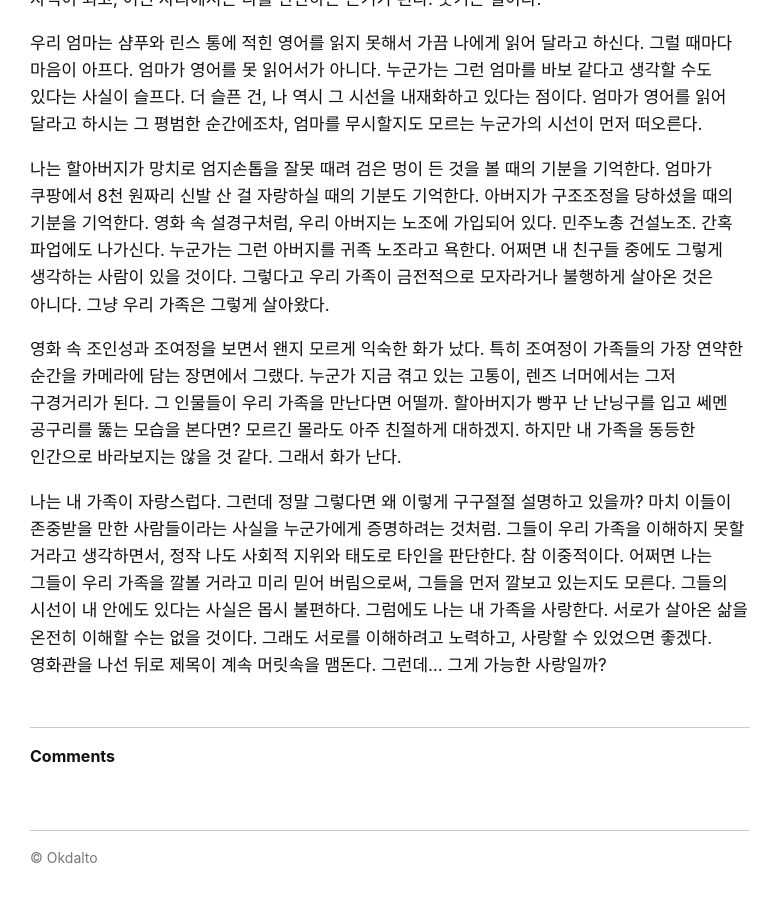
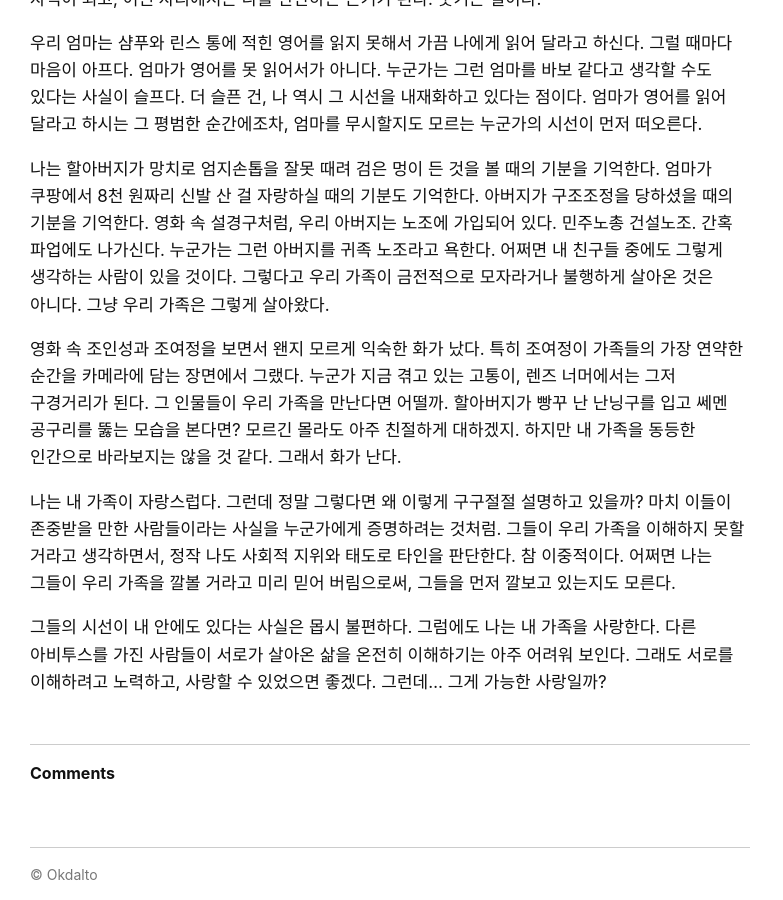
Before and after one commit to okdalto/okdalto.github.io, a Jekyll site: the page built from _posts/2026-09-30-가능한 사랑.md, in a window 1280 px wide and 900 px high, scrolled down 1830 px. Shown: the whole window, without its empty margins (0-783 px from the left). Built offline with Jekyll 4.4.1, drawn with Linux system fonts in a browser that asks for light colours; comment, search, counter and statistics services are not loaded.

```diff
--- a/_posts/2026-09-30-가능한 사랑.md
+++ b/_posts/2026-09-30-가능한 사랑.md
@@ -38,4 +38,6 @@ ref: possible-love
 
 영화 속 조인성과 조여정을 보면서 왠지 모르게 익숙한 화가 났다. 특히 조여정이 가족들의 가장 연약한 순간을 카메라에 담는 장면에서 그랬다. 누군가 지금 겪고 있는 고통이, 렌즈 너머에서는 그저 구경거리가 된다. 그 인물들이 우리 가족을 만난다면 어떨까. 할아버지가 빵꾸 난 난닝구를 입고 쎄멘 공구리를 뚫는 모습을 본다면? 모르긴 몰라도 아주 친절하게 대하겠지. 하지만 내 가족을 동등한 인간으로 바라보지는 않을 것 같다. 그래서 화가 난다.
 
-나는 내 가족이 자랑스럽다. 그런데 정말 그렇다면 왜 이렇게 구구절절 설명하고 있을까? 마치 이들이 존중받을 만한 사람들이라는 사실을 누군가에게 증명하려는 것처럼. 그들이 우리 가족을 이해하지 못할 거라고 생각하면서, 정작 나도 사회적 지위와 태도로 타인을 판단한다. 참 이중적이다. 어쩌면 나는 그들이 우리 가족을 깔볼 거라고 미리 믿어 버림으로써, 그들을 먼저 깔보고 있는지도 모른다. 그들의 시선이 내 안에도 있다는 사실은 몹시 불편하다. 그럼에도 나는 내 가족을 사랑한다. 서로가 살아온 삶을 온전히 이해할 수는 없을 것이다. 그래도 서로를 이해하려고 노력하고, 사랑할 수 있었으면 좋겠다. 영화관을 나선 뒤로 제목이 계속 머릿속을 맴돈다. 그런데… 그게 가능한 사랑일까?
+나는 내 가족이 자랑스럽다. 그런데 정말 그렇다면 왜 이렇게 구구절절 설명하고 있을까? 마치 이들이 존중받을 만한 사람들이라는 사실을 누군가에게 증명하려는 것처럼. 그들이 우리 가족을 이해하지 못할 거라고 생각하면서, 정작 나도 사회적 지위와 태도로 타인을 판단한다. 참 이중적이다. 어쩌면 나는 그들이 우리 가족을 깔볼 거라고 미리 믿어 버림으로써, 그들을 먼저 깔보고 있는지도 모른다.
+
+그들의 시선이 내 안에도 있다는 사실은 몹시 불편하다. 그럼에도 나는 내 가족을 사랑한다. 다른 아비투스를 가진 사람들이 서로가 살아온 삶을 온전히 이해하기는 아주 어려워 보인다. 그래도 서로를 이해하려고 노력하고, 사랑할 수 있었으면 좋겠다. 그런데… 그게 가능한 사랑일까?
```
Also changed, not shown: _en/possible-love.md (+3 -1 lines).
